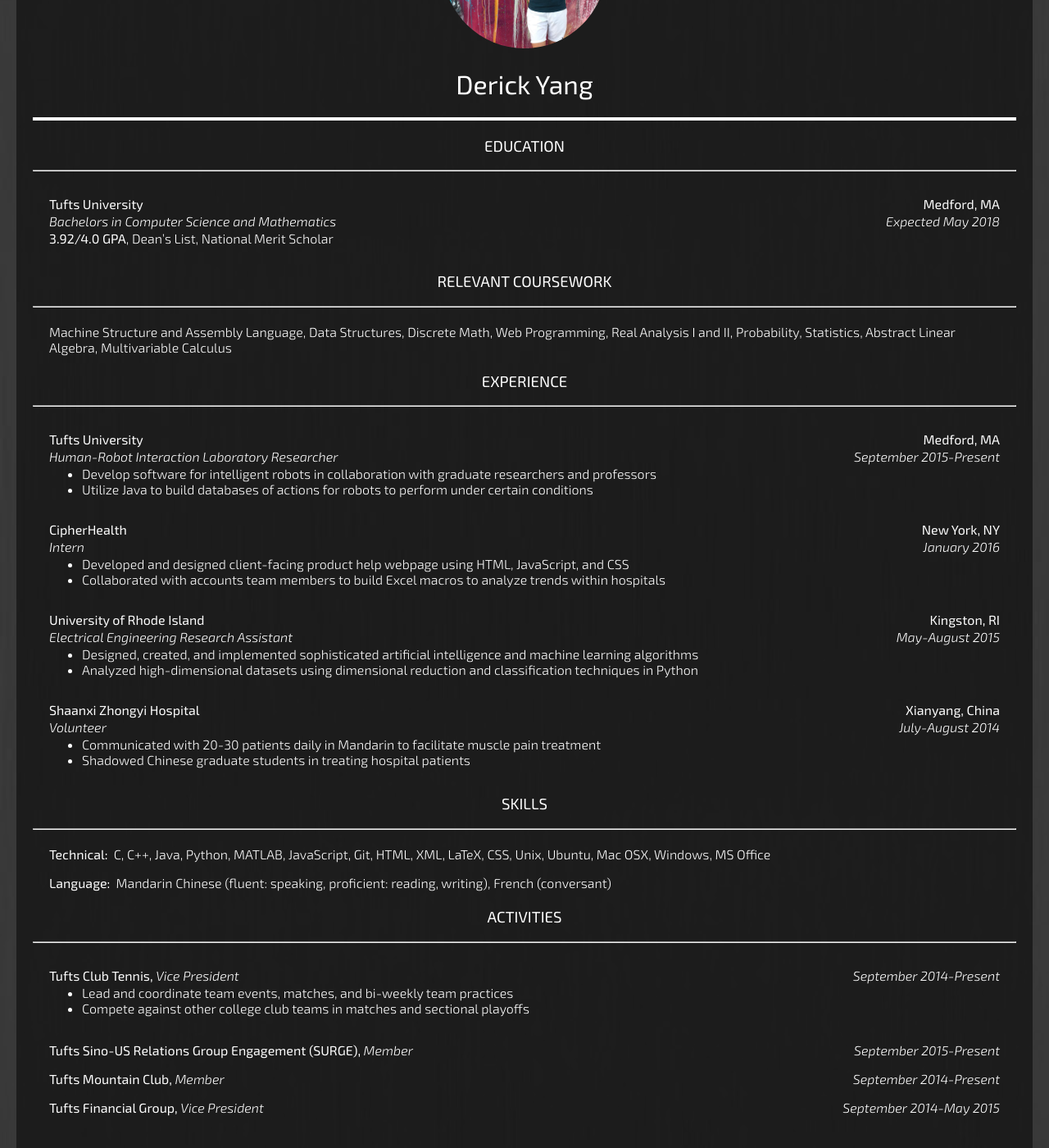
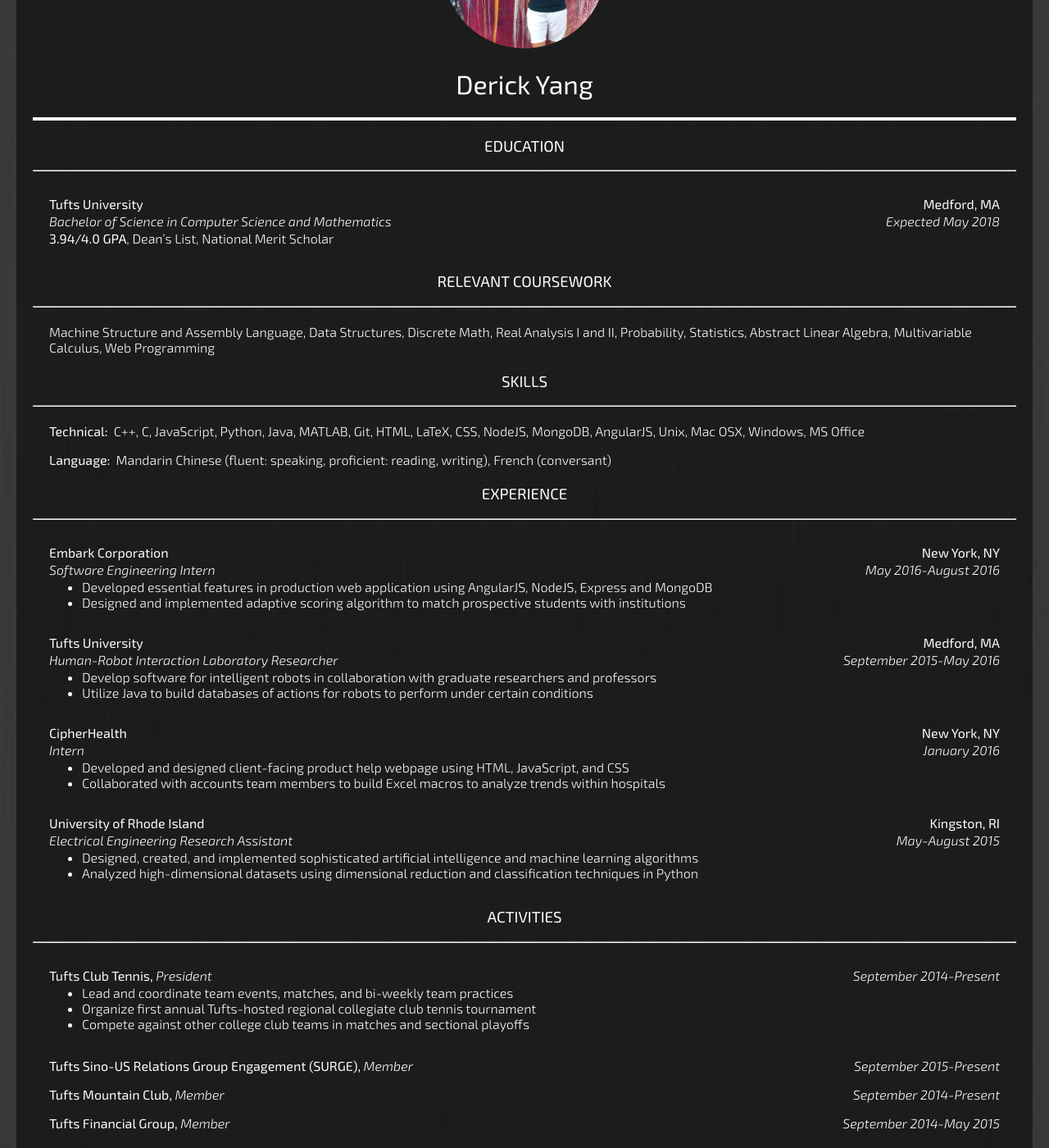
Before and after one commit to dyang108/dyang108.github.io, a Jekyll site: the page assignment1/resume.html, which Jekyll copies as it is, in a window 1280 px wide and 1400 px high, scrolled down 237 px. Shown: the whole window at 82% size. Built offline with Jekyll 4.4.1, drawn with Linux system fonts in a browser that asks for light colours.

Commit message:
fix resume

```diff
--- a/assignment1/resume.html
+++ b/assignment1/resume.html
@@ -2,13 +2,12 @@
 <html>
 
 <head>
-    <meta charset="utf-8"/>
-    <meta http-equiv="X-UA-Compatible" content="IE=edge"/>
-    <meta name="viewport" content="width=device-width, initial-scale=1.0"/>
-
+  <meta charset="utf-8" />
+  <meta http-equiv="X-UA-Compatible" content="IE=edge" />
+  <meta name="viewport" content="width=device-width, initial-scale=1.0" />
   <title>DY Comp 20 HW1</title>
-    <link rel="shortcut icon" href="favicon.ico" type="image/x-icon"/>
-    <link rel="stylesheet" type="text/css" href="main.css"/>
+  <link rel="shortcut icon" href="favicon.ico" type="image/x-icon" />
+  <link rel="stylesheet" type="text/css" href="main.css" />
   <script src="effects.js"></script>
 </head>
 
@@ -18,34 +17,49 @@
       <div class="logo"></div>
     </a>
   </header>
-
   <div class="page-content">
-    <img class="propic" src="propic.png" alt="profile picture"/>
-    <h1 class="title">Derick Yang</h1><hr class="top-line"/>
-    <h3>EDUCATION</h3><hr/>
+    <img class="propic" src="propic.png" alt="profile picture" />
+    <h1 class="title">Derick Yang</h1>
+    <hr class="top-line" />
+    <h3>EDUCATION</h3>
+    <hr/>
     <div class="section-content left">
       <div class="subgroup">
         <p class="bold">Tufts University<span class="right bold">Medford, MA</span></p>
-    <p class="italic">Bachelors in Computer Science and Mathematics<span class="right italic">Expected May 2018</span></p>
-    <p><span class="bold">3.92/4.0 GPA</span>, Dean’s List, National Merit Scholar</p>
+        <p class="italic">Bachelor of Science in Computer Science and Mathematics<span class="right italic">Expected May 2018</span></p>
+        <p><span class="bold">3.94/4.0 GPA</span>, Dean’s List, National Merit Scholar</p>
       </div>
     </div>
-
-    <h3>RELEVANT COURSEWORK</h3><hr/>
-    <div class="section-content left" >
-        <p>Machine Structure and Assembly Language, Data Structures, Discrete Math, Web Programming, Real Analysis I and II, Probability, Statistics, Abstract Linear Algebra, Multivariable Calculus</p>
+    <h3>RELEVANT COURSEWORK</h3>
+    <hr/>
+    <div class="section-content left">
+      <p>Machine Structure and Assembly Language, Data Structures, Discrete Math, Real Analysis I and II, Probability, Statistics, Abstract Linear Algebra, Multivariable Calculus, Web Programming</p>
     </div>
-    <h3>EXPERIENCE</h3><hr/>
+    <h3>SKILLS</h3>
+    <hr/>
+    <div class="section-content left">
+      <p><span class="bold">Technical:&nbsp;&nbsp;</span>C++, C, JavaScript, Python, Java, MATLAB, Git, HTML, LaTeX, CSS, NodeJS, MongoDB, AngularJS, Unix, Mac OSX, Windows, MS Office</p>
+      <p><span class="bold">Language:&nbsp;&nbsp;</span>Mandarin Chinese (fluent: speaking, proficient: reading, writing), French (conversant)</p>
+    </div>
+    <h3>EXPERIENCE</h3>
+    <hr/>
     <div class="section-content left">
       <div class="subgroup">
+        <p class="bold">Embark Corporation<span class="right">New York, NY</span></p>
+        <p class="italic">Software Engineering Intern<span class="right italic">May 2016-August 2016</span></p>
+        <ul>
+          <li>Developed essential features in production web application using AngularJS, NodeJS, Express and MongoDB</li>
+          <li>Designed and implemented adaptive scoring algorithm to match prospective students with institutions</li>
+        </ul>
+      </div>
+      <div class="subgroup">
         <p class="bold">Tufts University<span class="right">Medford, MA</span></p>
-            <p class="italic">Human-Robot Interaction Laboratory Researcher<span class="right">September 2015-Present</span></p>
+        <p class="italic">Human-Robot Interaction Laboratory Researcher<span class="right">September 2015-May 2016</span></p>
         <ul>
           <li>Develop software for intelligent robots in collaboration with graduate researchers and professors</li>
           <li>Utilize Java to build databases of actions for robots to perform under certain conditions</li>
         </ul>
       </div>
-
       <div class="subgroup">
         <p class="bold">CipherHealth<span class="right">New York, NY</span></p>
         <p class="italic">Intern<span class="right">January 2016</span></p>
@@ -55,7 +69,6 @@
             Collaborated with accounts team members to build Excel macros to analyze trends within hospitals</li>
         </ul>
       </div>
-
       <div class="subgroup">
         <p class="bold">University of Rhode Island<span class="right">Kingston, RI</span></p>
         <p class="italic">Electrical Engineering Research Assistant<span class="right italic">May-August 2015</span></p>
@@ -64,37 +77,27 @@
           <li>Analyzed high-dimensional datasets using dimensional reduction and classification techniques in Python</li>
         </ul>
       </div>
-
-        <div class="subgroup">
-            <p class="bold">Shaanxi Zhongyi Hospital<span class="right">Xianyang, China</span></p>
-            <p class="italic">Volunteer<span class="right">July-August 2014</span></p>
-            <ul>
-                <li>Communicated with 20-30 patients daily in Mandarin to facilitate muscle pain treatment</li>
-                <li>Shadowed Chinese graduate students in treating hospital patients</li>
-            </ul>
     </div>
-    </div>
-    <h3>SKILLS</h3><hr/>
-    <div class="section-content left">
-        <p><span class="bold">Technical:&nbsp;&nbsp;</span>C, C++, Java, Python, MATLAB, JavaScript, Git, HTML, XML, LaTeX, CSS, Unix, Ubuntu, Mac OSX, Windows, MS Office</p>
-        <p><span class="bold">Language:&nbsp;&nbsp;</span>Mandarin Chinese (fluent: speaking, proficient: reading, writing), French (conversant)</p>
-    </div>
-    <h3>ACTIVITIES</h3><hr/>
+    <h3>ACTIVITIES</h3>
+    <hr/>
     <div class="section-content left">
       <div class="subgroup">
-        <p><span class="bold">Tufts Club Tennis,&nbsp;</span><span class="italic">Vice President<span class="right">September 2014-Present</span></span></p>
+        <p><span class="bold">Tufts Club Tennis,&nbsp;</span><span class="italic">President<span class="right">September 2014-Present</span></span>
+        </p>
         <ul>
           <li>Lead and coordinate team events, matches, and bi-weekly team practices</li>
+          <li>Organize first annual Tufts-hosted regional collegiate club tennis tournament</li>
           <li>Compete against other college club teams in matches and sectional playoffs</li>
         </ul>
       </div>
-    <p><span class="bold">Tufts Sino-US Relations Group Engagement (SURGE),&nbsp;</span><span class="italic">Member<span class="right">September 2015-Present</span></span></p>
-    <p><span class="bold">Tufts Mountain Club,&nbsp;</span><span class="italic">Member<span class="right">September 2014-Present</span></span></p>
-    <p><span class="bold">Tufts Financial Group,&nbsp;</span><span class="italic">Vice President<span class="right">September 2014-May 2015</span></span></p>
-
+      <p><span class="bold">Tufts Sino-US Relations Group Engagement (SURGE),&nbsp;</span><span class="italic">Member<span class="right">September 2015-Present</span></span>
+      </p>
+      <p><span class="bold">Tufts Mountain Club,&nbsp;</span><span class="italic">Member<span class="right">September 2014-Present</span></span>
+      </p>
+      <p><span class="bold">Tufts Financial Group,&nbsp;</span><span class="italic">Member<span class="right">September 2014-May 2015</span></span>
+      </p>
     </div>
   </div>
-
   <footer class="site-footer">
     <div class="container">
       <h5 class="copyright">© Derick Yang 2016. All Rights Reserved.</h5>
```
Lines whose indentation alone changed are shown as unchanged.
